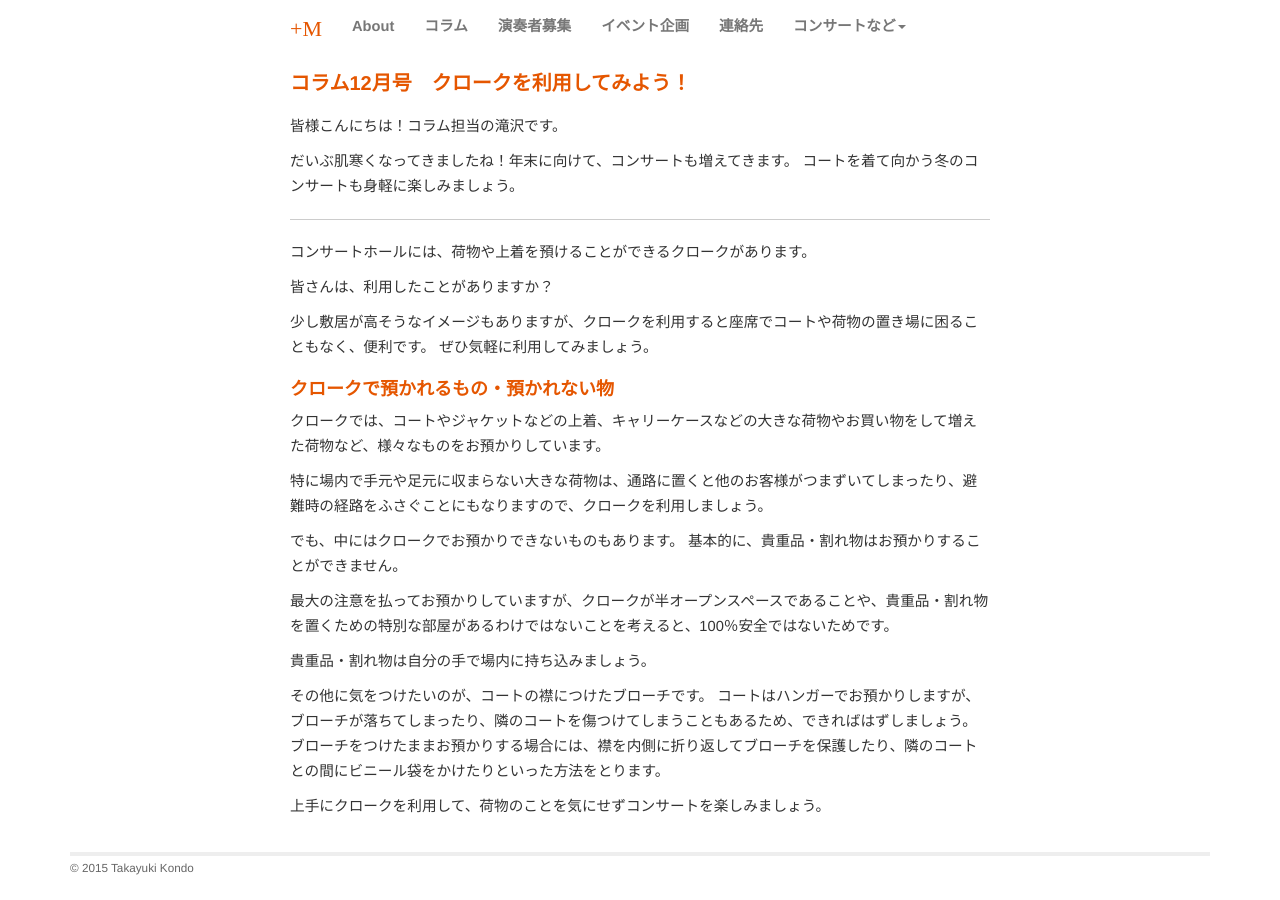
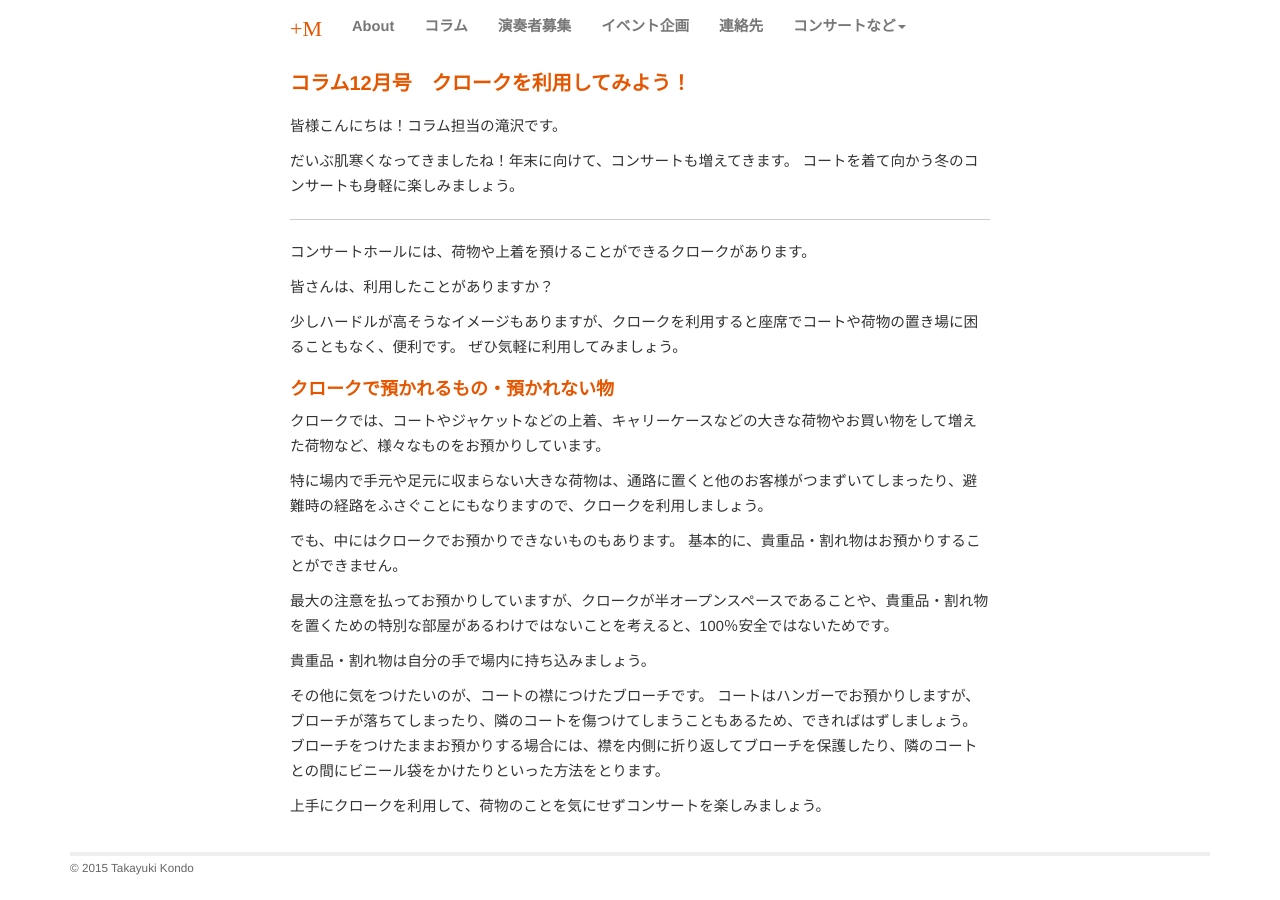
Before and after one commit to shinnkondo/plus-music-japan.github.io, a Jekyll site: the page built from _posts/2015-12-01-cloak.md, in a window 1280 px wide. Built offline with Jekyll 4.4.1, drawn with Linux system fonts in a browser that asks for light colours; nearby versions of some CDN libraries; some web fonts are replaced.

Commit message:
12月コラムの日本語の表現を修正。

```diff
--- a/_posts/2015-12-01-cloak.md
+++ b/_posts/2015-12-01-cloak.md
@@ -19,7 +19,7 @@ tags: []
 
 皆さんは、利用したことがありますか？
 
-少し敷居が高そうなイメージもありますが、クロークを利用すると座席でコートや荷物の置き場に困ることもなく、便利です。
+少しハードルが高そうなイメージもありますが、クロークを利用すると座席でコートや荷物の置き場に困ることもなく、便利です。
 ぜひ気軽に利用してみましょう。
 
 
```
